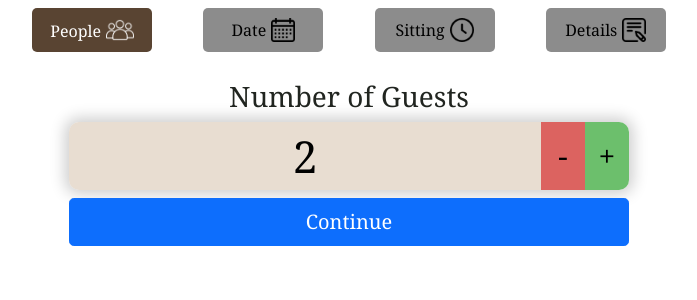
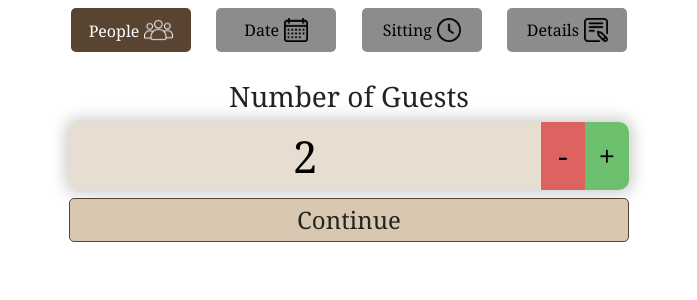
Before and after one commit to Josh8011/reservation, a React (Create React App) app: page /people in a window 1280 px wide. Shown: the top 300 px of the page, without its empty margins (291-988 px from the left). Built offline with nearby package versions, Linux system fonts and the light colour scheme.

Commit message:
people button overhaul

```diff
--- a/src/Components/Css/HeaderLink.css
+++ b/src/Components/Css/HeaderLink.css
@@ -5,8 +5,8 @@
     padding: 10px;
     border-radius: 5px;
     text-decoration: none;
-    margin-left: 2vw;
-    margin-right: 2vw;
+    margin-left: 1vw;
+    margin-right: 1vw;
     width: 120px;
     height: 44px;
     justify-content: center;
@@ -18,8 +18,8 @@
     background-color: #594432;
     color: white;
     padding: 10px;
-    margin-left: 2vw;
-    margin-right: 2vw;
+    margin-left: 1vw;
+    margin-right: 1vw;
     border-radius: 5px;
     text-decoration: none;
     width: 120px;
@@ -49,8 +49,8 @@
     padding: 10px;
     border-radius: 5px;
     text-decoration: none;
-    margin-left: 2vw;
-    margin-right: 2vw;
+    margin-left: 1vw;
+    margin-right: 1vw;
     width: 120px;
     justify-content: center;
     height: 44px;
--- a/src/Pages/Css/People.css
+++ b/src/Pages/Css/People.css
@@ -26,16 +26,45 @@
   justify-content: center;
   align-items: center;
   box-shadow:0 0 15px 4px rgba(0,0,0,0.2);
-  transition: all 0.25s ease-in-out;
   border-radius: 10px;
   width: 100%;
+  transition: all 0.25s ease-in-out;
 }
 
 .form-group:focus-within{
   box-shadow:0 0 15px 4px rgba(0,0,0,0.4);
 }
 
+.guest-message{
+  padding-top: 10px;
+  color: #000000;
+  font-size: 18px;
+}
+.guest-message a{
+  color: #594432;
+}
 
+.people-button{
+  display: flex;
+  background-color: rgb(217, 199, 178);
+  border-radius: 5px;
+  height: 44px;
+  justify-content: center;
+  transition: all 0.25s ease-in-out;
+  vertical-align: middle;
+  text-align: center;
+  border-style: solid;
+  border-width: 1px;
+  border-color: #594432;
+  padding: 3px;
+  font-size: 24px;
+}
+
+.people-button:hover{
+  background-color: #594432;
+  color: white;
+  border-color: rgb(0, 0, 0);
+}
 
 .peopleInput{
   text-align: center;
--- a/src/Pages/People.js
+++ b/src/Pages/People.js
@@ -89,7 +89,7 @@ export function People(props){
                 <div className="input-group d-flex justify-content-center">
 
                     {numberOfPeople===peopleInfo.max?
-                    <div>{`For reservations of groups larger than {peopleInfo.max} please `}
+                    <div className='guest-message'>{`For reservations of groups larger than ${peopleInfo.max} please `}
                         <a href="/home/contact" id="contact-us-link" >contact the restaurant</a>
                     </div>
                     :<div></div>}
@@ -100,7 +100,8 @@ export function People(props){
                 </div>
 
                 <div className="input-group row pt-2 d-flex justify-content-center">
-                    <button type="button" className="btn btn-primary btn-lg" onClick={onContinueClick} >Continue</button>
+                    {/* <button type="button" className="btn btn-primary btn-lg" onClick={onContinueClick} >Continue</button> */}
+                    <div type="button" class="people-button" onClick={onContinueClick}>Continue</div>
                 </div>
 
             </div>
```
